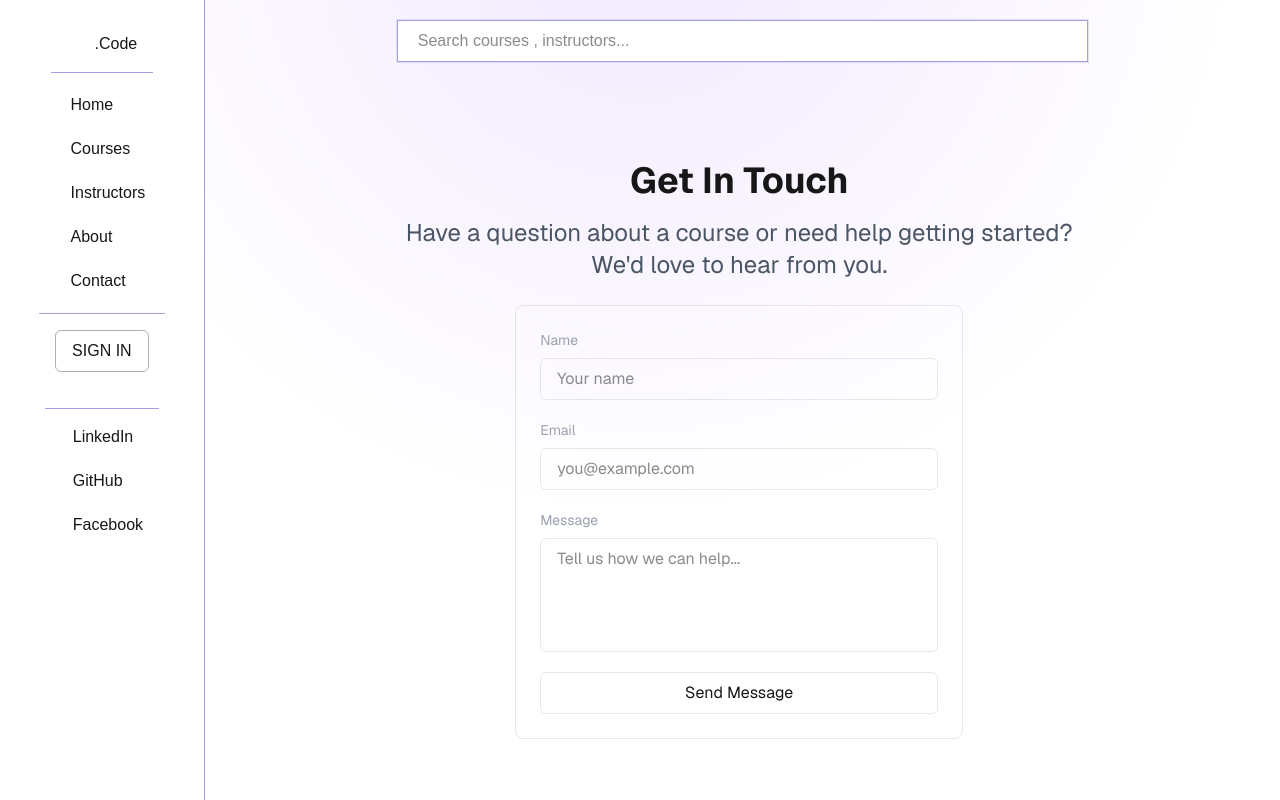
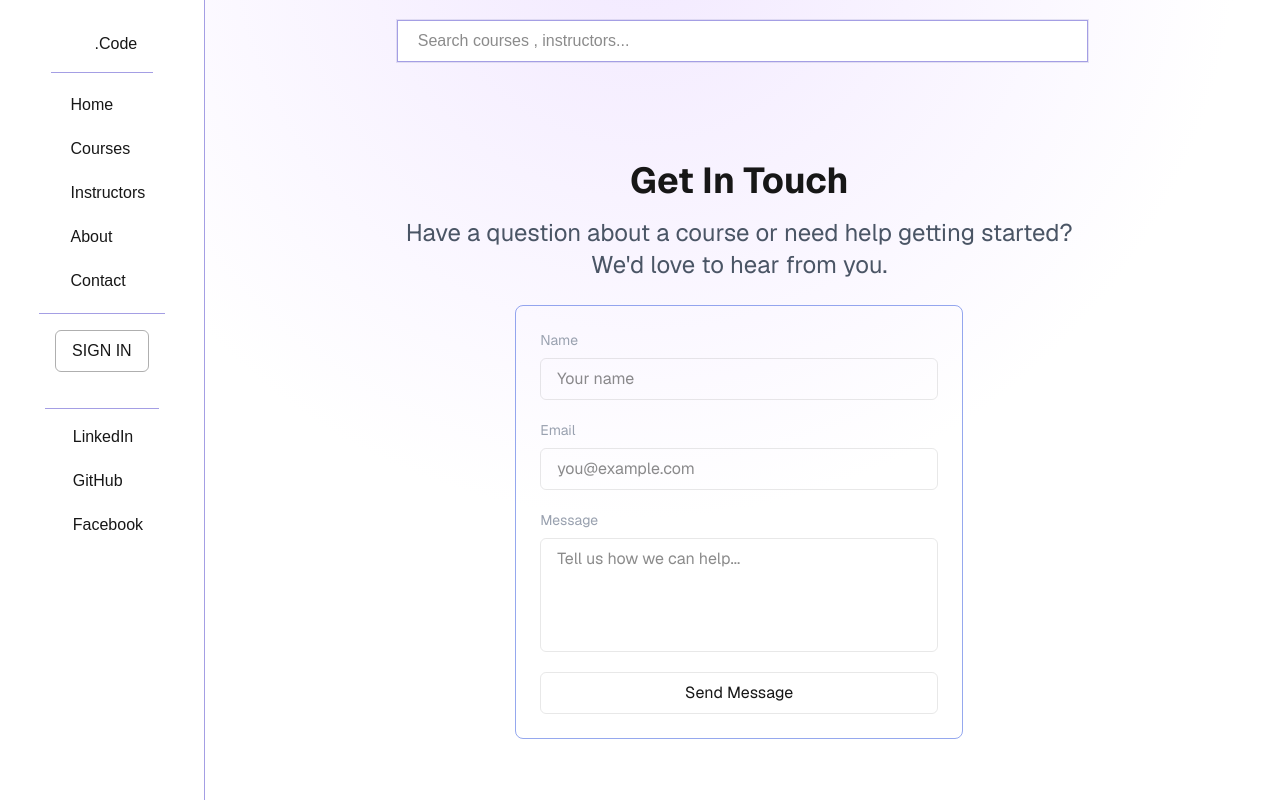
Before and after one commit to tcintern-006/StudentPortal-Nextjs, a Next.js app: page /contact in a window 1280 px wide. Built offline with nearby package versions, Linux system fonts and the light colour scheme; what @iconify/tailwind4 would draw is missing.

Commit message:
Update page.jsx

```diff
--- a/src/app/contact/page.jsx
+++ b/src/app/contact/page.jsx
@@ -23,7 +23,7 @@ export default function ContactForm () {
                 <h1 className='text-4xl md:text-4xl font-bold text-center mb-4'>{title}</h1>
                 <h2 className='text-xl md:text-2xl text-center text-gray-600'>{subtitle}</h2>
             </div>
-    <form onSubmit={handleSubmit} className="flex flex-col gap-5 w-full max-w-md border border-[#8080802f] rounded-lg p-6 bg-transparent">
+    <form onSubmit={handleSubmit} className="flex flex-col gap-5 w-full max-w-md border border-[#163ed973] rounded-lg p-6 bg-transparent">
       <div className="flex flex-col gap-2">
         <label className="text-sm text-gray-400">Name</label>
         <input
```
